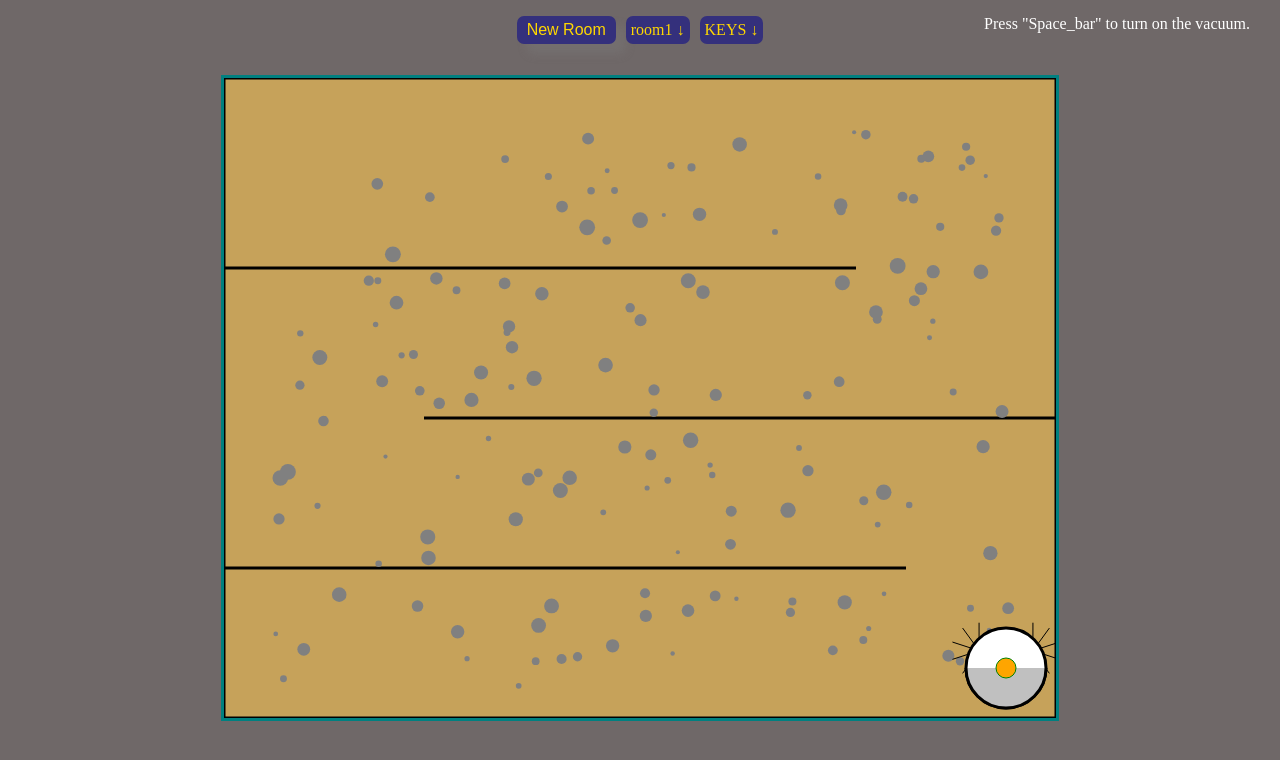
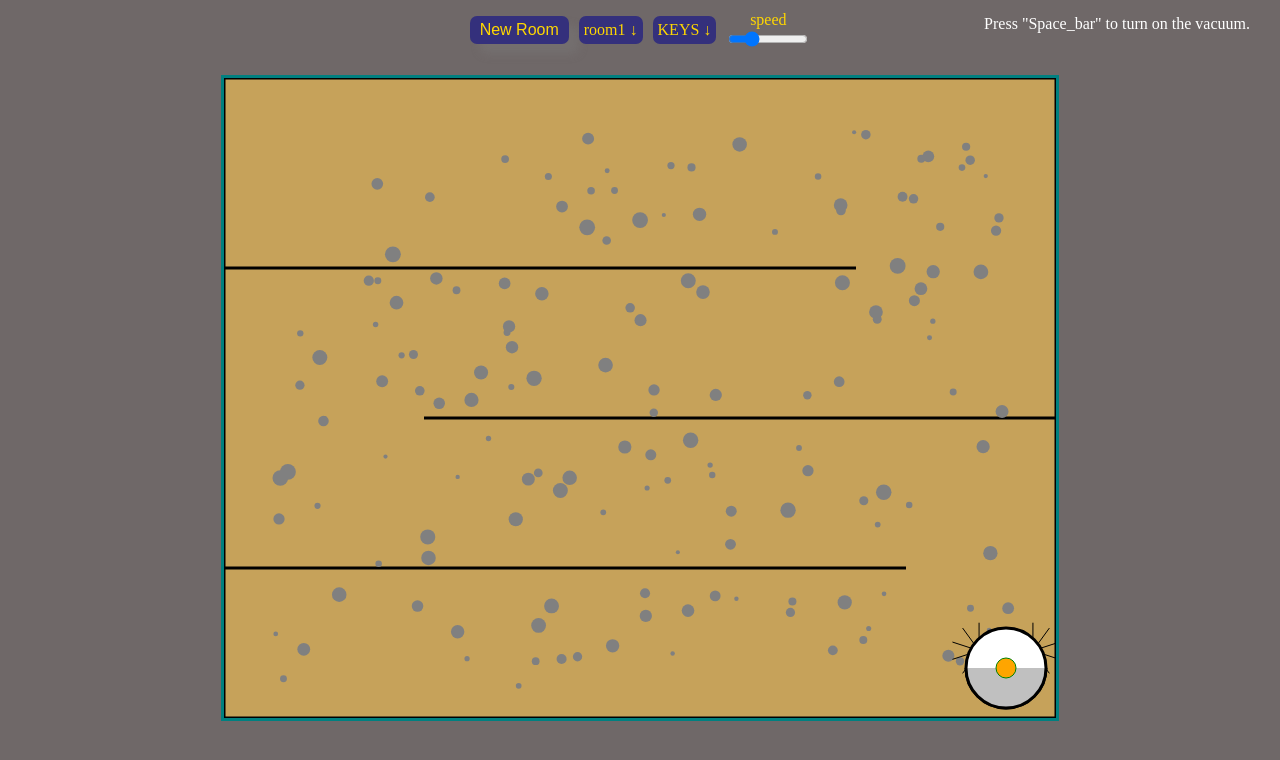
Before and after one commit to HaykDag/react-vacuum, a React (Vite) app: page / in a window 1280 px wide. Shown: the top 760 px of the page. Built offline with nearby package versions, Linux system fonts and the light colour scheme.

Commit message:
added speed changing input

```diff
--- a/src/components/header/Header.jsx
+++ b/src/components/header/Header.jsx
@@ -14,6 +14,7 @@ const Header = () => {
 
   const [info,setInfo] = useState('Press "Space_bar" to turn on the vacuum.')
   const [roomName,setRoomName] = useState('');
+  const [speed,setSpeed] = useState(2);
 
   const newRoom = ()=>{
     dispatch({type:'SET_HEADERSTATUS'});
@@ -33,9 +34,10 @@ const Header = () => {
 
     document.addEventListener("keydown", spaceAction);
 
+    room.vacuum.speed = speed;
+
     function spaceAction(e){
       if (e.code !== "Space") return;
-
       room.vacuum.turned = !room.vacuum.turned;
       room.vacuum.turned ?
         setInfo('Great, Now Enjoy Cleaning the Room!') :
@@ -49,6 +51,12 @@ const Header = () => {
     }
 
   },[]);
+
+  const changeSpeed = (e)=>{
+    setSpeed(e.target.value);
+    e.target.blur()
+    room.vacuum.speed = Number(e.target.value);
+  }
 
   const save = ()=>{
     if(headerStatus==='edit'){
@@ -91,6 +99,12 @@ const Header = () => {
         {(control==='AI' || headerStatus==='edit') && <Button name='Save' onClick={save} />}
         {headerStatus==='edit' && <Button name='cancel' onClick={cancel} />}
         {control==='AI' && <Button name='Train AI' onClick={()=>dispatch({type:'SWITCH_TRAINING'})} />}
+        {headerStatus!=='edit' && (
+          <div className="speed-cnt">
+            <label>speed</label>
+            <input className="speedRange" type="range" max={5} min={1} value={speed} onChange={changeSpeed} step={0.5} />
+          </div>
+        )}
       </div>
       <div className="info" style={info[0]==='Y' ? {color:'red', fontSize:'20px'} : {color:'white'}}>{info}</div>
     </header>
--- a/src/components/header/header.css
+++ b/src/components/header/header.css
@@ -28,3 +28,17 @@ header {
 .right-info {
   flex: 1;
 }
+
+.speed-cnt {
+  display: flex;
+  justify-content: center;
+  align-items: center;
+  flex-direction: column;
+  color: gold;
+}
+
+.speedRange {
+  user-select: none;
+  border: none;
+  width: 80px;
+}
```
